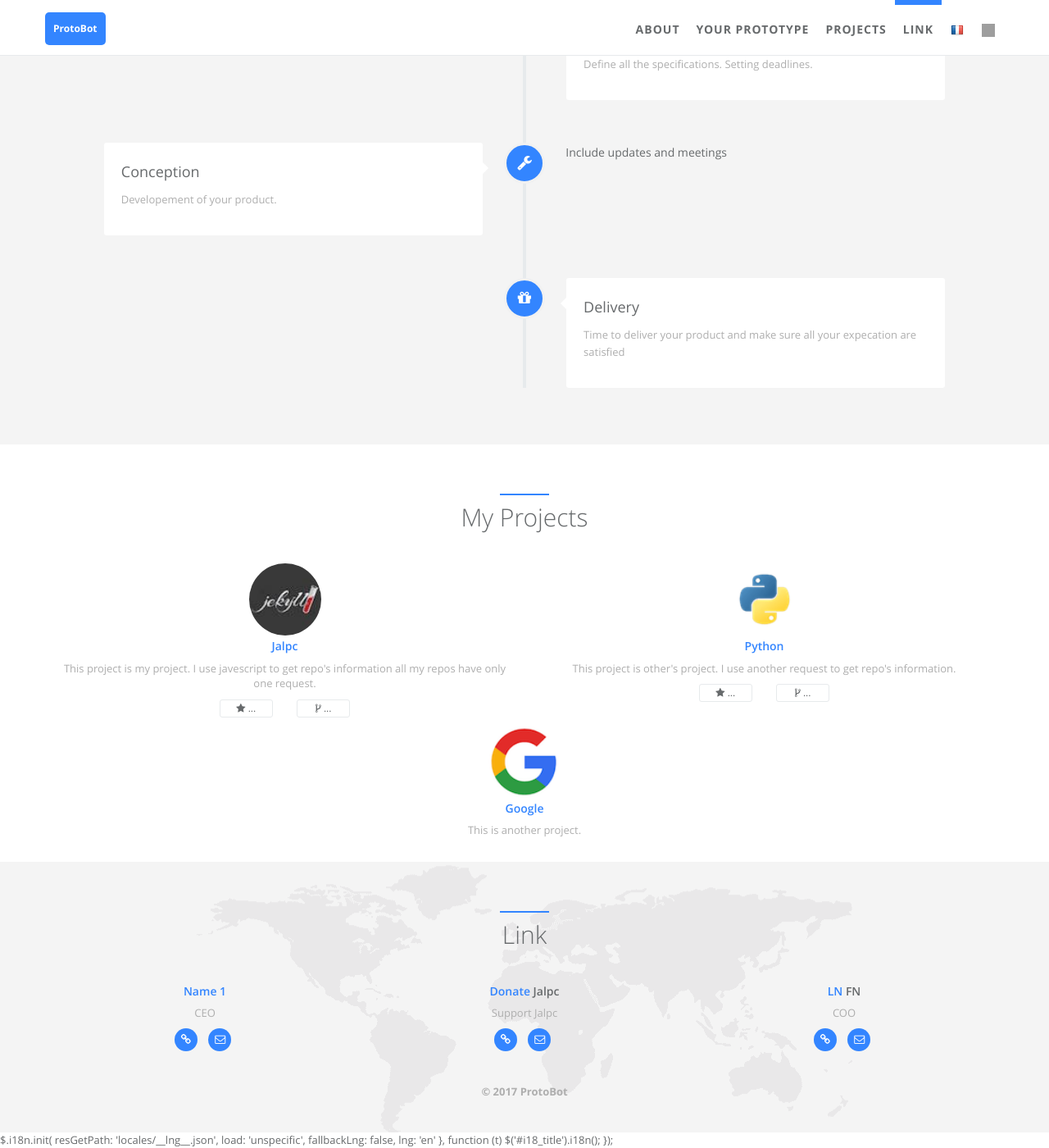
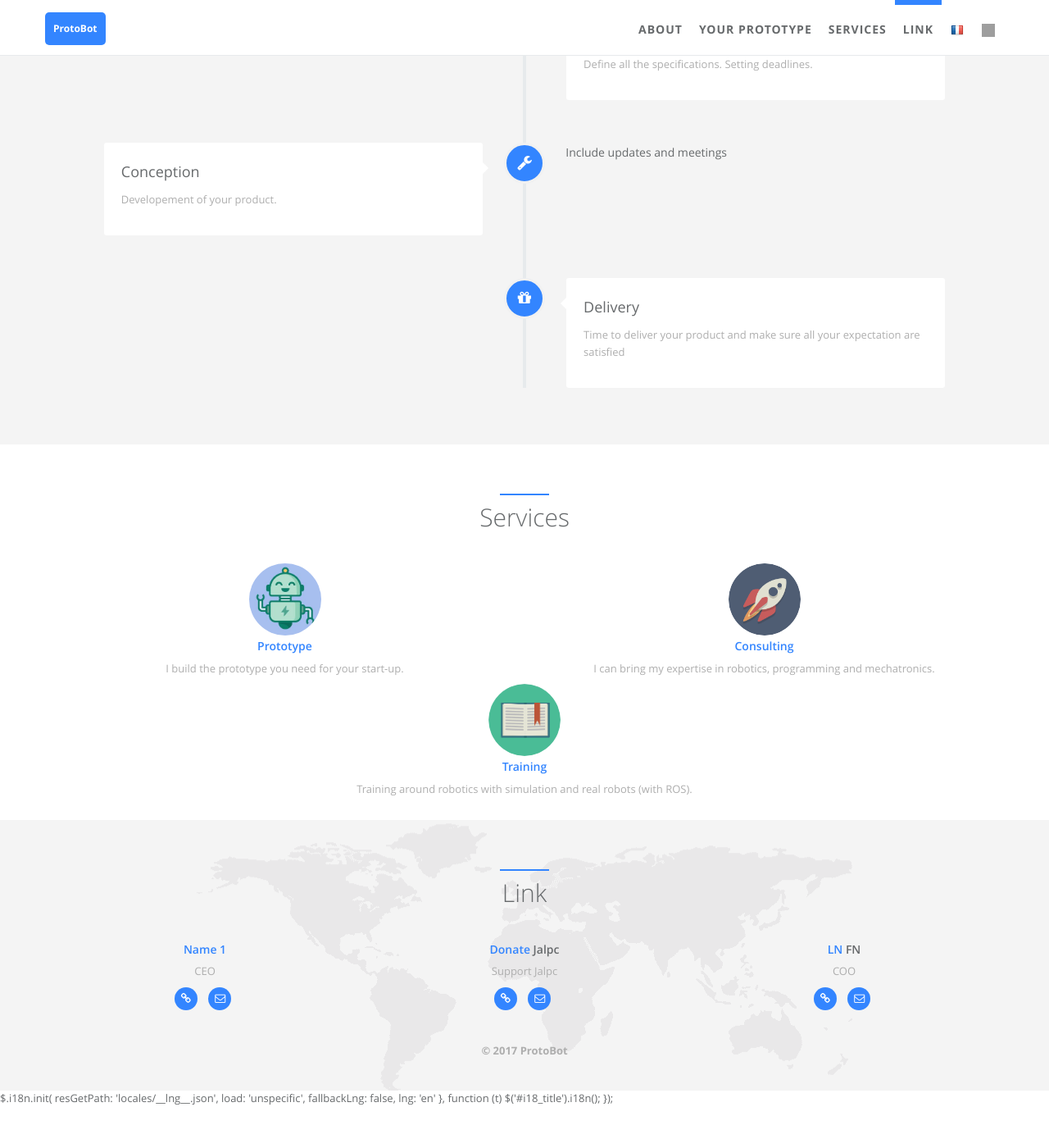
Before and after one commit to Guillaumebeuzeboc/ProtoBot, a Jekyll site: the page built from index.html, in a window 1280 px wide and 1400 px high, scrolled down 1251 px. Shown: the whole window at 82% size. Built offline with Jekyll 4.4.1, drawn with Linux system fonts in a browser that asks for light colours; after the commit the page ends 2600 px from its top, so only the background shows below that; grey boxes are pictures that could not be loaded.

Commit message:
feat(Services): add description of services

```diff
--- a/static/locales/en.json
+++ b/static/locales/en.json
@@ -6,7 +6,7 @@
     "home": "Home",
     "about_me": "About",
     "skills": "Skills",
-    "projects": "Projects",
+    "projects": "Services",
     "career": "Your prototype",
     "blog": "Blog",
     "link": "Link"
@@ -19,10 +19,10 @@
     "my_skills": "My Skills"
   },
   "projects":{
-    "my_projects": "My Projects",
-    "jalpc": "This project is my project. I use javescript to get repo's information all my repos have only one request.",
-    "cpython": "This project is other's project. I use another request to get repo's information.",
-    "familycode": "This is another project."
+    "my_projects": "Services",
+    "Prototype": "I build the prototype you need for your start-up.",
+    "Consulting": "I can bring my expertise in robotics, programming and mechatronics.",
+    "Training": "Training around robotics with simulation and real robots (with ROS)."
   },
   "career":{
     "my_career": "Your prototype",
@@ -39,7 +39,7 @@
     "conception_date": "Include updates and meetings ",
     "conception_job": "",
     "delivery": "Delivery",
-    "delivery_des": "Time to deliver your product and make sure all your expecation are satisfied",
+    "delivery_des": "Time to deliver your product and make sure all your expectation are satisfied",
     "delivery_date": "",
     "delivery_job": ""
   },
```
Also changed, not shown: _data/index/projects.yml (+14 -14 lines), static/locales/fr.json (+9 -9 lines), static/assets/img/landing/consultingIcon.png (added), static/assets/img/landing/prototypeIcon.png (added), static/assets/img/landing/teachingIcon.png (added).
